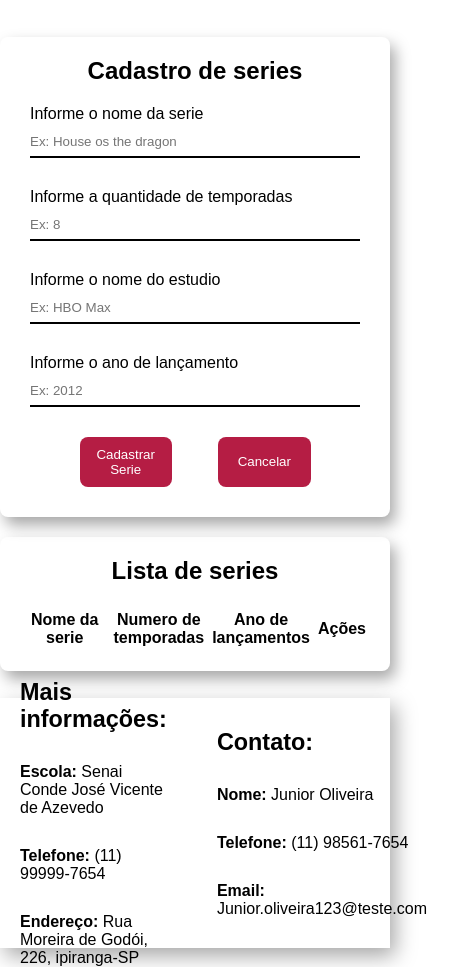
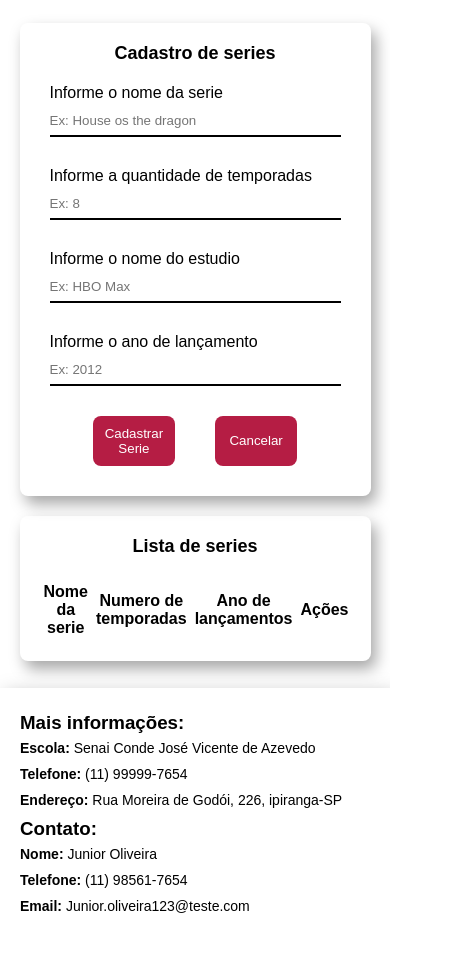
Before and after one commit to juninho-Oliveira/SeriesProject-JsonServer, a website: page index.html in a window 390 px wide. Shown: the part 147-1114 px from the top of the page, 475 px wide, since content can reach past the window. After the commit the page ends 1085 px from the top, so only its background shows below. Drawn offline with nearby package versions, Linux system fonts and the light colour scheme; no server answers.

Commit message:
add @media

```diff
--- a/styles/style.css
+++ b/styles/style.css
@@ -140,8 +140,7 @@ input[type="number"] {
 }
 
 .main-flex__button>button:enabled,
-.main-flex__button>button:enabled:active
- {
+.main-flex__button>button:enabled:active {
     background-color: var(--primary-color);
     cursor: pointer;
 }
@@ -152,7 +151,7 @@ input[type="number"] {
     width: 100%;
 }
 
-.main-flex__listagem-flex{
+.main-flex__listagem-flex {
     display: flex;
     flex-direction: column;
     text-align: center;
@@ -162,7 +161,7 @@ input[type="number"] {
 }
 
 
-tbody>tr:nth-child(even){
+tbody>tr:nth-child(even) {
     background-color: var(--primary-color);
     color: white;
 }
@@ -170,7 +169,7 @@ tbody>tr:nth-child(even){
 table,
 th,
 tr,
-td{
+td {
     margin-top: 2px;
     padding: 4px;
     border-collapse: collapse;
@@ -185,16 +184,14 @@ td{
     margin-top: 5px;
 }
 
-.botoes
-button {
+.botoes button {
     height: 100%;
     background-color: transparent;
     border: none;
     cursor: pointer;
 }
 
-.botoes
-button:hover {
+.botoes button:hover {
     border: 1px solid black;
 }
 
@@ -222,10 +219,63 @@ footer {
     gap: 30px;
 }
 
-.footer-flex__listas{
+.footer-flex__listas {
     display: flex;
     flex-direction: column;
     font-size: 16px;
     gap: 30px;
     font-family: var(--primary-font);
 }
+
+
+@media (max-width:970px) {
+
+    main {
+        display: flex;
+        flex-direction: column;
+        align-items: center;
+        justify-content: center;
+    }
+
+    main h2 {
+        font-size: 18px;
+    }
+
+    main .section-flex {
+        display: flex;
+        align-items: center;
+        justify-content: center;
+        flex-direction: column;
+    }
+
+    .main-flex {
+        width: 90%;
+    }
+
+    .nav-flex__links {
+        display: none;
+    }
+
+    .nav-flex__elements {
+        width: 90%;
+    }
+
+    footer {
+        display: flex;
+        align-items: center;
+        justify-content: start;
+        text-align: start;
+        flex-wrap: wrap;
+        gap: 2px;
+    }
+
+    .footer-flex {
+        font-size: 16px;
+        gap: 6px;
+    }
+
+    .footer-flex__listas {
+        font-size: 14px;
+        gap: 10px;
+    }
+}
```
